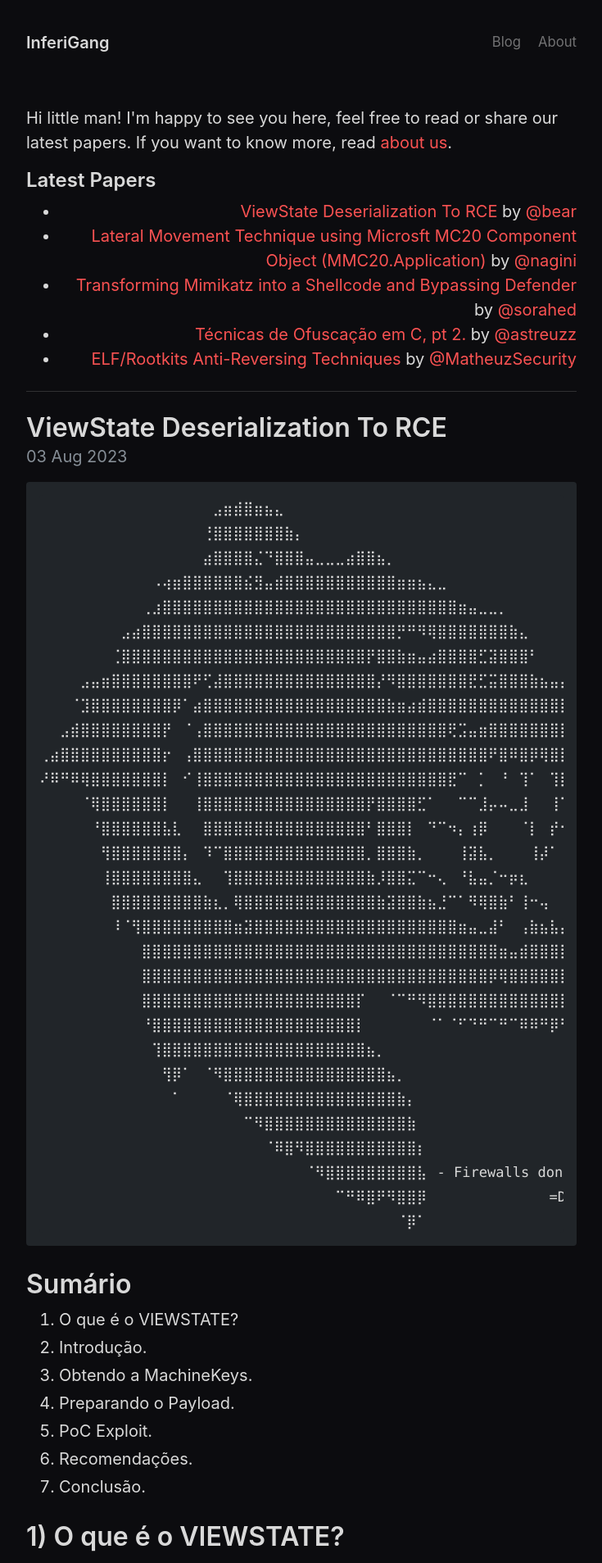
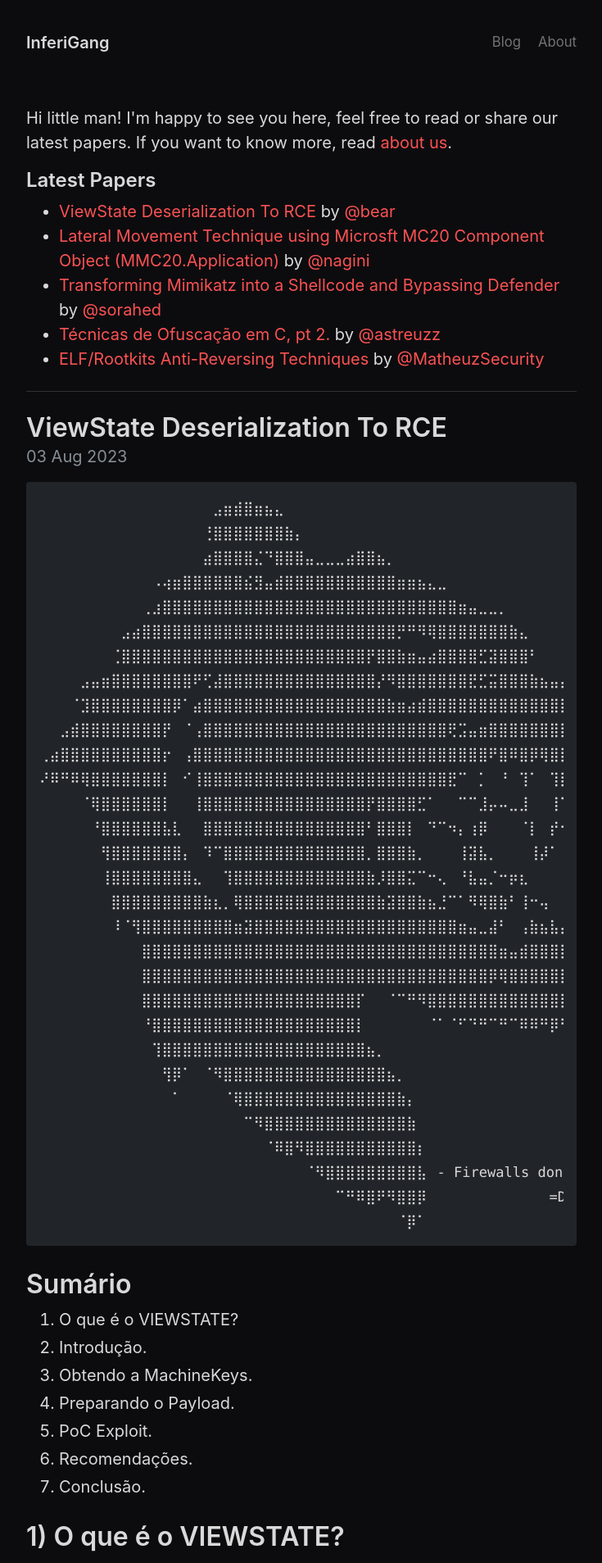
Before and after one commit to inferigang/inferigang.github.io, a Jekyll site: the page built from index.html, in a window 1280 px wide. Shown: the top 1907 px of the page at 82% size, without its empty margins (272-1007 px from the left). Built offline with Jekyll 4.4.1, drawn with Linux system fonts in a browser that asks for light colours; the list of posts is cut into pages by our own code.

Commit message:
Update _base.scss

```diff
--- a/_sass/_base.scss
+++ b/_sass/_base.scss
@@ -75,4 +75,4 @@ mark {
   border-radius: .125rem;
 }
 
-ul { text-align: right; text-justify: initial }
+ul { text-align: left; text-justify: initial }
```
